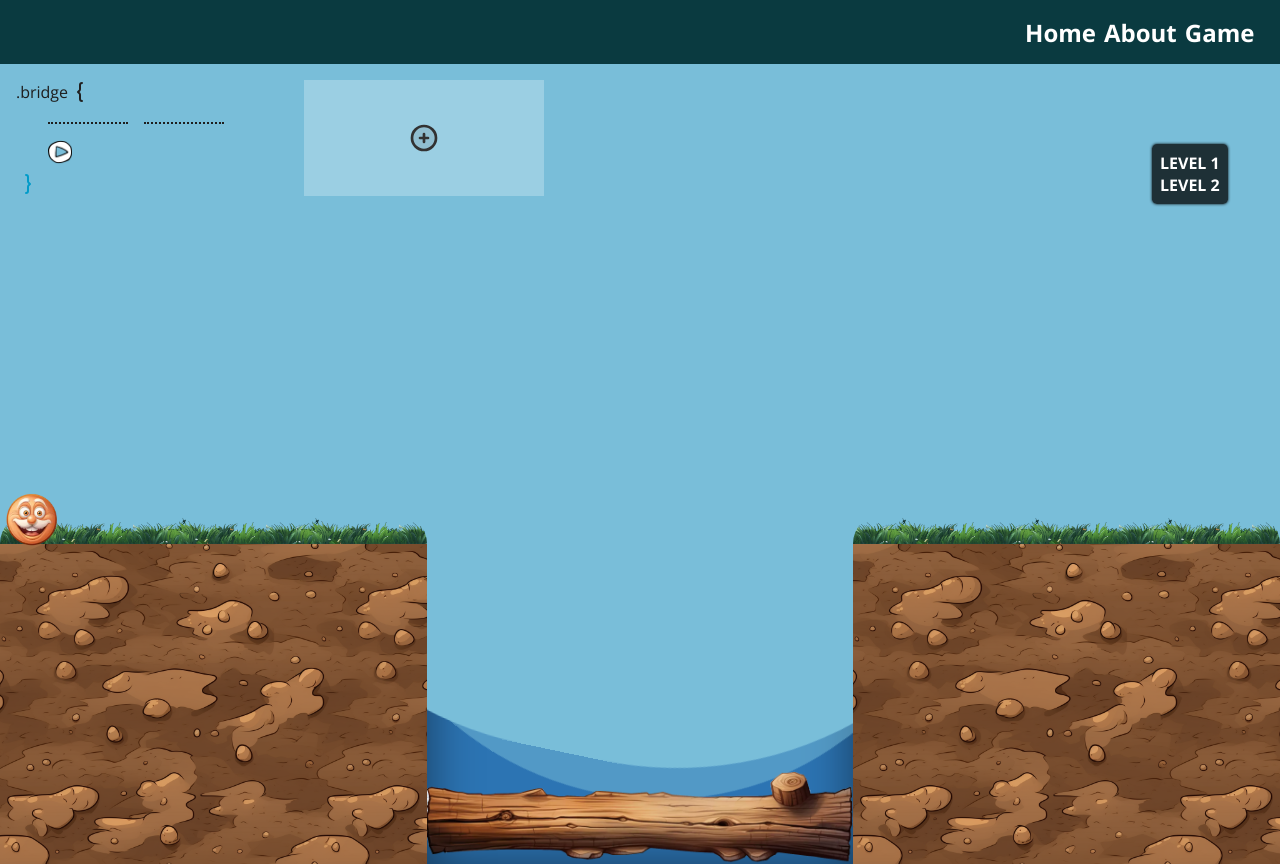
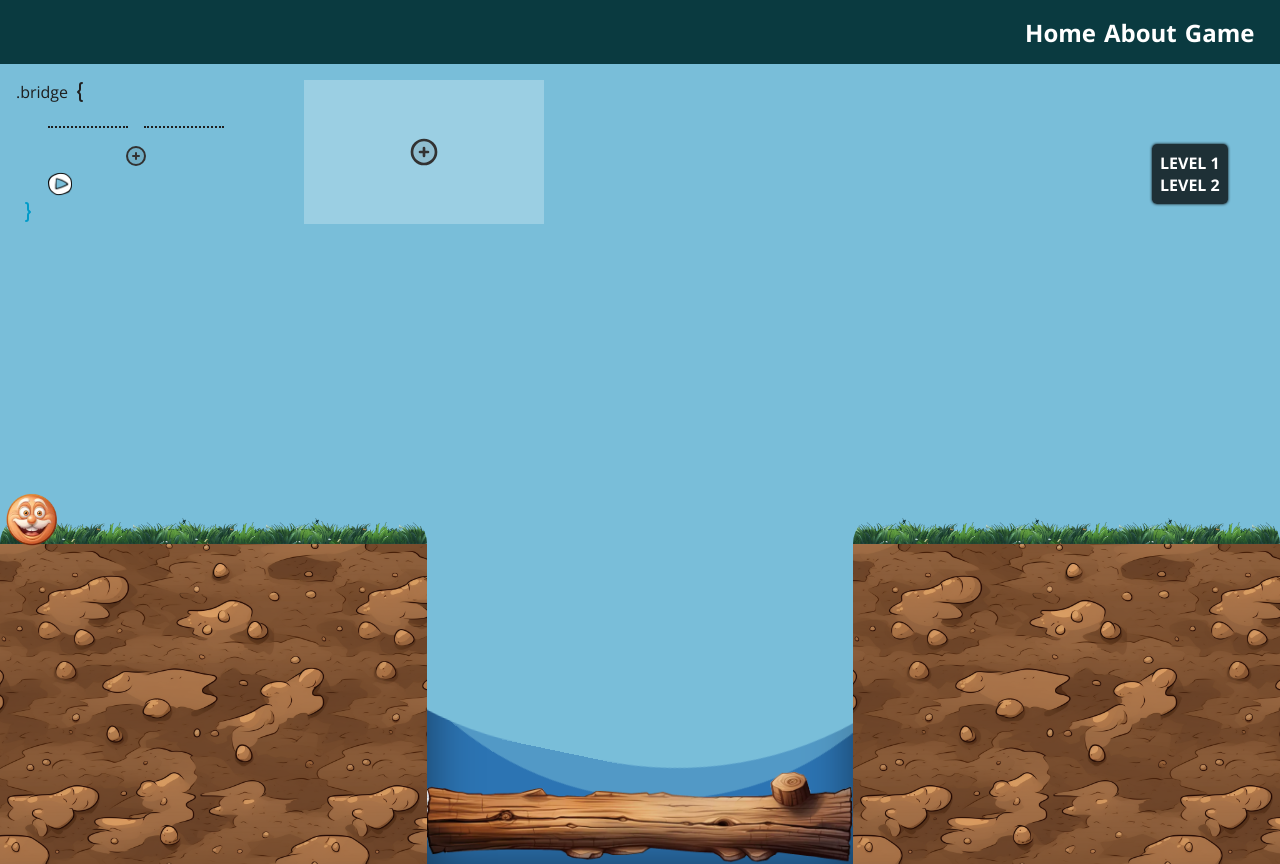
Before and after one commit to KaiUweCZE/cssGame, a React app: page /game in a window 1280 px wide. Built offline with nearby package versions, Linux system fonts and the light colour scheme.

Commit message:
set up option to manipulate with amount of inputs (4 is the max), plus repair bug in crossroad.js

```diff
--- a/src/components/CrossRoad.js
+++ b/src/components/CrossRoad.js
@@ -8,13 +8,13 @@ import {CrossoverStyleContext, ResultContext, LevelContext} from '../contexts/Fo
 const CrossRoad = () => {
     // information about bridge & checkpoint position to result
     const{bridgeRef, checkpointRef} = useContext(ResultContext)
-    const{style} = useContext(LevelContext)
+    //const{style} = useContext(LevelContext)
     const {property, propertyValue} = useContext(CrossoverStyleContext)
 
 
     const specificStyle = {
         // specific style from levelData
-        ...style,
+        //...style,
         // user's style
         [property]: propertyValue
     }
--- a/src/components/CssForm.js
+++ b/src/components/CssForm.js
@@ -3,6 +3,7 @@ import leftBracket from '../styles/images/left-bracket.svg'
 import rightBracket from '../styles/images/right-bracket.svg'
 import playIcon from '../styles/images/play2a.webp'
 import playIconaAfter from '../styles/images/play2b.webp'
+import plusIcon from '../styles/images/plus.svg'
 import minusIcon from '../styles/images/minus.svg'
 import { list } from "../data/listOfProperities";
 import ErrorMessage from "./ErrorMessage";
@@ -33,6 +34,9 @@ const CssForm = (props) => {
     const [resultText, setResultText] = useState("")
     // check if the form has already been sent
     const [hasChecked, setHasChecked] = useState(false)
+    // manage to amount of inputs
+    const [inputsAmount, setInputsAmount] = useState(0)
+    const [stopAdd, setStopAdd] = useState(false)
 
     useEffect(() => {
         if(hasChecked){
@@ -78,6 +82,18 @@ const CssForm = (props) => {
         props.func(!props.state)
     }
 
+    const handleIncrement = () => {
+        setInputsAmount(inputsAmount + 1)
+        inputsAmount === 2 ? setStopAdd(true) : ""
+        console.log(inputsAmount);
+    }
+
+    const hangleDecrement = () => {
+        setInputsAmount(inputsAmount - 1)
+        setStopAdd(false)
+        console.log(inputsAmount);
+    }
+
     return (
         <div className="container-form">
             <div className="headline">
@@ -85,9 +101,26 @@ const CssForm = (props) => {
                 <img className="left-bracket" src={leftBracket} alt="" />
             </div>
             <form className="element-class__bridge" action="">
-                <input type="text" value={cssProperty} name="" id="" onChange={(e) => setCssProperty(e.target.value)} />
-                <input type="text" name="" id="" onChange={(e) => setCssValue(e.target.value)} />
-                <button className="play" onMouseLeave={() => setIcon(playIcon)} onMouseEnter={() => setIcon(playIconaAfter)} onClick={(e) => checkResult(e)}><img src={icon} alt="" /></button>
+                <div className="form__row">
+                    <input type="text" value={cssProperty} name="" id="" onChange={(e) => setCssProperty(e.target.value)} />
+                    <input type="text" name="" id="" onChange={(e) => setCssValue(e.target.value)} />
+                </div>
+                {
+                Array.from({ length: inputsAmount }, () => (
+                <div className="form__row">
+                    <input type="text" />
+                    <input type="text" />
+                    <img onClick={hangleDecrement} src={minusIcon} alt="" />
+                </div>))
+                }
+                <div className="box-buttons">
+                    {
+                        stopAdd ? ""
+                        :
+                        <img src={plusIcon} alt="" onClick={handleIncrement}/>
+                    }
+                    <button className="play" onMouseLeave={() => setIcon(playIcon)} onMouseEnter={() => setIcon(playIconaAfter)} onClick={(e) => checkResult(e)}><img src={icon} alt="" /></button>
+                </div>
             </form>
             <img className="right-bracket" src={rightBracket} alt="" />
             <SuggestList value={cssProperty} func={setCssProperty} />
--- a/src/styles/gameStyles.css
+++ b/src/styles/gameStyles.css
@@ -74,9 +74,27 @@
   transform: scale(1.2);
 }
 
+.box-buttons {
+  display: flex;
+  flex-direction: column;
+}
+.box-buttons img {
+  align-self: center;
+  cursor: pointer;
+}
+
+.form__row {
+  height: 1.5rem;
+  display: flex;
+  gap: 1rem;
+}
+.form__row img {
+  cursor: pointer;
+}
+
 .element-class__bridge {
   display: grid;
-  grid-template-columns: repeat(2, 1fr);
+  grid-template-columns: repeat(1, 1fr);
   width: -moz-fit-content;
   width: fit-content;
   -moz-column-gap: 1rem;
--- a/src/styles/gameStyles.scss
+++ b/src/styles/gameStyles.scss
@@ -60,10 +60,28 @@
     }
 }
 
+.box-buttons{
+    display: flex;
+    flex-direction: column;
+    img{
+        align-self: center;
+        cursor: pointer;
+    }
+}
+
+.form__row{
+    height: 1.5rem;
+    display: flex;
+    gap: 1rem;
+    img{
+        cursor: pointer;
+    }
+}
+
 // css setting form for bridge class
 .element-class__bridge {
     display: grid;
-    grid-template-columns: repeat(2, 1fr);
+    grid-template-columns: repeat(1, 1fr);
     width: fit-content;
     column-gap: 1rem;
     row-gap: 1rem;
```
Also changed, not shown: 1 other file (tests, documents, lock files or other folders).
